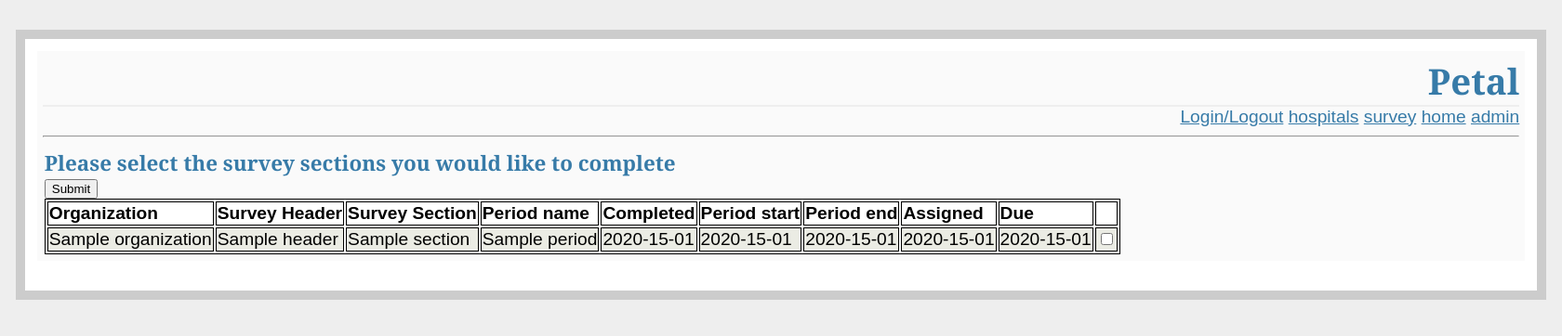
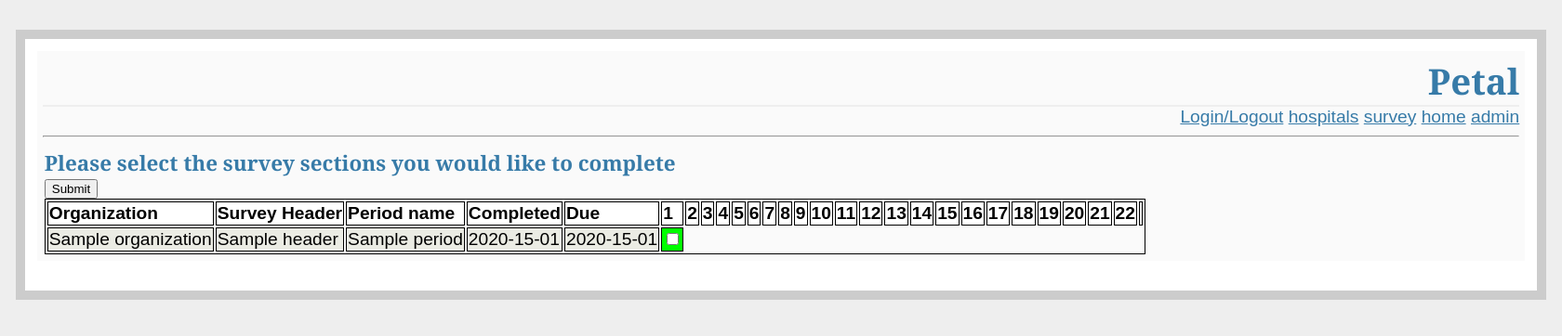
Before and after one commit to Midnightcoffee/petal, a Flask app: page /super_survey in a window 1680 px wide. Shown: the top 362 px of the page at 93% size. Run offline with Flask 2, Linux system fonts and the light colour scheme; a user stored in the database is signed in; tables that the repository leaves empty hold one stand-in row (values such as "Sample post"); parts of the project's set-up code (start-up, migrations or seed data) failed here and were passed over.

Commit message:
created multisection view per survey

```diff
--- a/petalapp/database/db_query.py
+++ b/petalapp/database/db_query.py
@@ -29,7 +29,7 @@ def most_recent_completed_uss(user):
     for k in r:
         result.append(r[k].id)
     result.sort() #FIXME i don't believe this will work
-    return result[0:10]
+    return result
 
 
 
--- a/petalapp/templates/super_survey.html
+++ b/petalapp/templates/super_survey.html
@@ -4,34 +4,62 @@
   <form action="" method="POST" accept-charset="utf-8">
       <h3>Please select the survey sections you would like to complete</h3>
     <table>
-      <colgroup span="10"></colgroup>
+      <colgroup span="18"></colgroup>
         <tr>
           <th>Organization</th>
           <th>Survey Header</th>
-          <th>Survey Section</th>
           <th>Period name</th>
           <th>Completed</th>
-          <th>Period start</th>
-          <th>Period end</th>
-          <th>Assigned</th>
           <th>Due</th>
+          <th>1</th>
+          <th>2</th>
+          <th>3 </th>
+          <th>4</th>
+          <th>5</th>
+          <th>6</th>
+          <th>7</th>
+          <th>8</th>
+          <th>9</th>
+          <th>10</th>
+          <th>11</th>
+          <th>12</th>
+          <th>13</th>
+          <th>14</th>
+          <th>15</th>
+          <th>16</th>
+          <th>17</th>
+          <th>18</th>
+          <th>19</th>
+          <th>20</th>
+          <th>21</th>
+          <th>22</th>
           <th></th>
         </tr>
+        {% set oshp = (0,0,0) %}
           {% for  survey_table in survey_tables %}
+            {% if survey_table.completed != None %}
+                {% set color = "#00ff00" %}
+            {% else %}
+                {% set color = "#ff00ff" %}
+            {% endif %}
+            {% if oshp != (survey_table.organization, survey_table.survey_header,
+            survey_table.period_name)  %}
+                {% set oshp = (survey_table.organization, survey_table.survey_header,
+                survey_table.period_name)  %}
                 <tr>
                     <td>{{ survey_table.organization }}</td>
                     <td>{{ survey_table.survey_header }}</td>
-            <td>{{ survey_table.survey_section }}</td>
                     <td>{{ survey_table.period_name }}</td>
                     <td>{{ survey_table.completed }}</td>
-            <td>{{ survey_table.period_start }}</td>
-            <td>{{ survey_table.period_end }}</td>
-            <td>{{ survey_table.assigned }}</td>
                     <td>{{ survey_table.due }}</td>
-            <td><input type="checkbox" name="{{ survey_table.user_survey_section_id}}"
+                    <td BGCOLOR="{{ color }}"><input type="checkbox" name="{{ survey_table.user_survey_section_id}}"
                         value="{{ survey_table.user_survey_section_id  }}" /></td>
+            {% else %}
+                <td BGCOLOR="{{ color }}"><input type="checkbox" name="{{ survey_table.user_survey_section_id}}"
+                    value="{{ survey_table.user_survey_section_id  }}"/></td>
+            {% endif %}
+          {% endfor %}
             </tr>
-          {% endfor %}
         <input type="submit"/>
     </table>
   </form>
```
Lines whose indentation alone changed are shown as unchanged.
